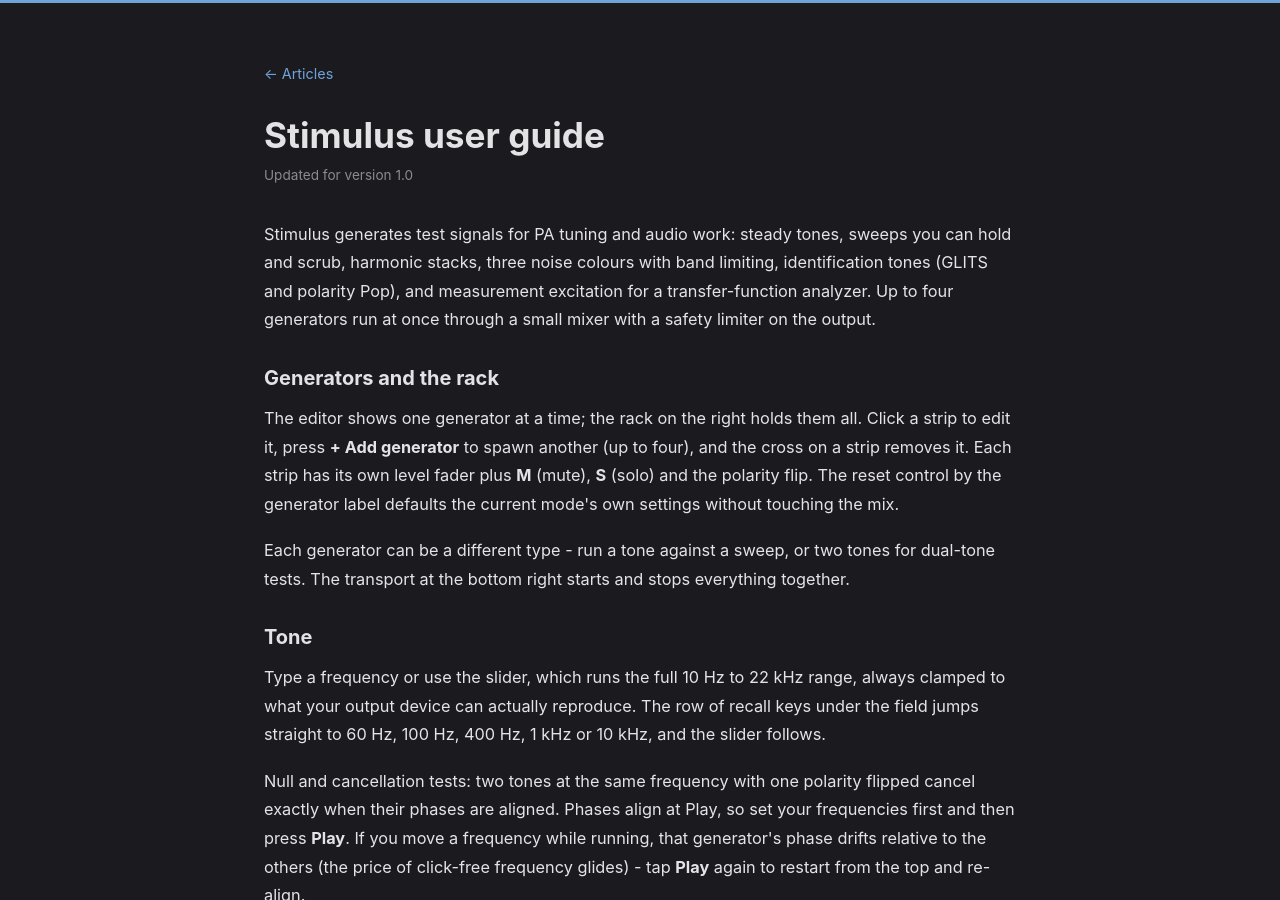
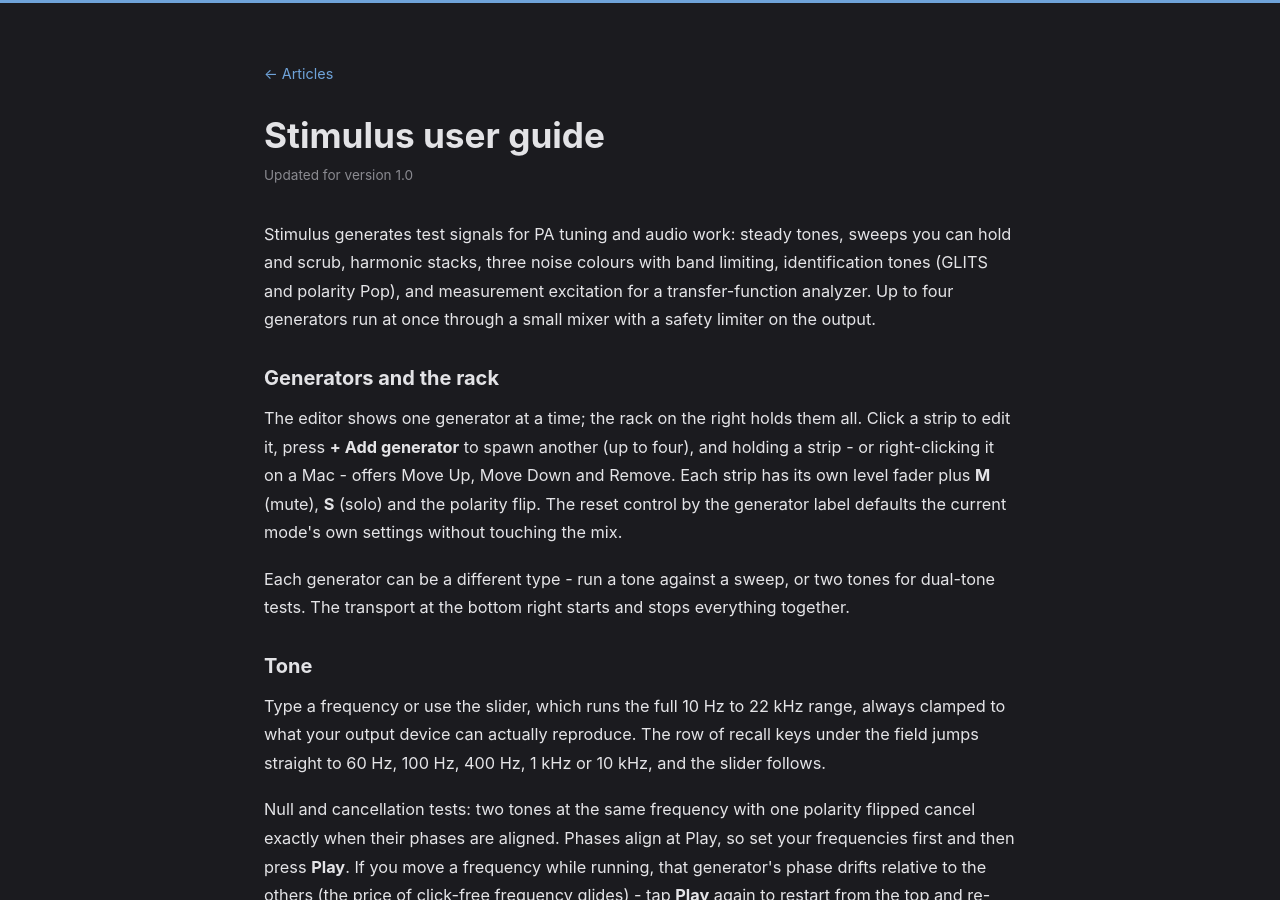
Before and after one commit to BSKapps/bskapps.github.io, a Jekyll site: the page built from articles/stimulus-guide/index.html, in a window 1280 px wide and 900 px high. Built offline with Jekyll 4.4.1, drawn with Linux system fonts in a browser that asks for light colours.

Commit message:
Stimulus guide: hold or right-click a strip to move or remove a generator

```diff
--- a/_data/guides/stimulus-guide.json
+++ b/_data/guides/stimulus-guide.json
@@ -32,7 +32,7 @@
       "blocks": [
         {
           "type": "paragraph",
-          "text": "The editor shows one generator at a time; the rack on the right holds them all. Click a strip to edit it, press **+ Add generator** to spawn another (up to four), and the cross on a strip removes it. Each strip has its own level fader plus **M** (mute), **S** (solo) and the polarity flip. The reset control by the generator label defaults the current mode's own settings without touching the mix."
+          "text": "The editor shows one generator at a time; the rack on the right holds them all. Click a strip to edit it, press **+ Add generator** to spawn another (up to four), and holding a strip - or right-clicking it on a Mac - offers Move Up, Move Down and Remove. Each strip has its own level fader plus **M** (mute), **S** (solo) and the polarity flip. The reset control by the generator label defaults the current mode's own settings without touching the mix."
         },
         {
           "type": "paragraph",
```
